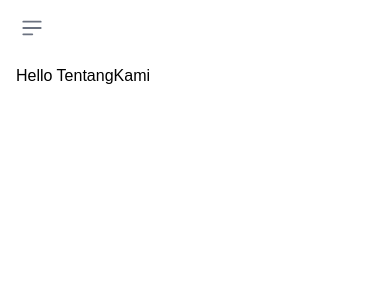
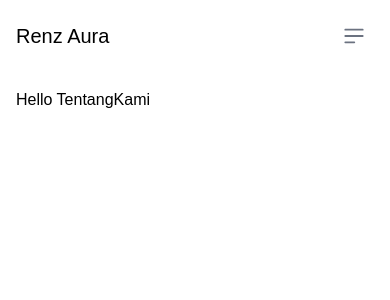
Before and after one commit to ikhlasdansantai/RenzAura, a React (Vite) app: page /tentangKami in a window 390 px wide. Shown: the top 300 px of the page. Built offline with nearby package versions, Linux system fonts and the light colour scheme.

Commit message:
menambahakan fitur nav mobile + optimal kode ts untuk data array ( nav menus )

```diff
--- a/src/Components/SideBar/SideBar.tsx
+++ b/src/Components/SideBar/SideBar.tsx
@@ -6,8 +6,15 @@ import { useState } from "react";
 
 export default function CTAButton() {
   const [active, isActive] = useState(false);
+  const [navMobileActive, isNavMobileActive] = useState(false);
 
-  const navMenus = [
+  interface NavMenu {
+    icon: string;
+    path: string;
+    children: string;
+  }
+
+  const navMenus: NavMenu[] = [
     {
       icon: "fluent-mdl2:home",
       path: "/",
@@ -46,14 +53,21 @@ export default function CTAButton() {
     isActive(!active);
   };
 
+  const handleNavMobile = () => {
+    isNavMobileActive((navMobileActive) => !navMobileActive);
+  };
+
   return (
     <div>
+      <nav className="flex items-center justify-between px-4 py-4 w-full">
+        {!navMobileActive && <h2 className="text-xl dark:text-[#a3a3a3]">Renz Aura</h2>}
         <button
           data-drawer-target="cta-button-sidebar"
           data-drawer-toggle="cta-button-sidebar"
           aria-controls="cta-button-sidebar"
           type="button"
-        className="inline-flex items-center p-2 mt-2 ml-3 text-sm text-gray-500 rounded-lg sm:hidden hover:bg-gray-100 focus:outline-none focus:ring-2 focus:ring-gray-200 dark:text-gray-400 dark:hover:bg-gray-700 dark:focus:ring-gray-600"
+          className="inline-flex items-center p-2 ml-auto text-sm text-gray-500 rounded-lg sm:hidden hover:bg-gray-100 focus:outline-none focus:ring-2 focus:ring-gray-200 dark:text-gray-400 dark:hover:bg-gray-700 dark:focus:ring-gray-600"
+          onClick={handleNavMobile}
         >
           <span className="sr-only">Open sidebar</span>
           <svg className="w-6 h-6" aria-hidden="true" fill="currentColor" viewBox="0 0 20 20" xmlns="http://www.w3.org/2000/svg">
@@ -64,6 +78,27 @@ export default function CTAButton() {
             ></path>
           </svg>
         </button>
+      </nav>
+
+      {/* Open Nav Menus ( Mobile ) */}
+      {navMobileActive && (
+        <aside className="px-4 ">
+          <nav>
+            <ProfileCard />
+            <ul className="space-y-3 flex flex-col font-medium">
+              {navMenus.map((navMenu, index) => {
+                return (
+                  <SidebarMenus key={index} icon={navMenu.icon} path={navMenu.path} isActive={true}>
+                    {navMenu.children}
+                  </SidebarMenus>
+                );
+              })}
+            </ul>
+          </nav>
+          <SocialMedia icons={socialMediaIcon} />
+          <BetaMessage active={active} handleClick={handleClick} />
+        </aside>
+      )}
 
       <aside id="cta-button-sidebar" className="fixed top-0 left-0 z-40 w-64 h-screen transition-transform -translate-x-full sm:translate-x-0" aria-label="Sidebar">
         <nav className="h-full px-4  py-4 overflow-y-auto bg-gray-50 dark:bg-gray-800">
```
Lines whose indentation alone changed are shown as unchanged.
